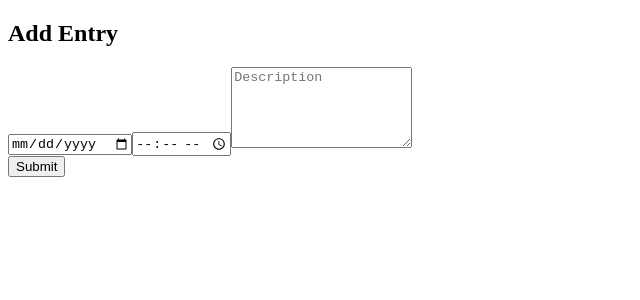
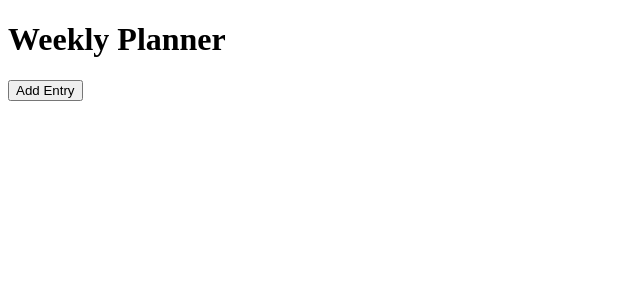
Before and after one commit to rachelbeacham/weekly-planner, a React app: page / in a window 1280 px wide. Shown: the top 300 px of the page, without its empty margins (0-640 px from the left). Built offline with nearby package versions, Linux system fonts and the light colour scheme; the HTML template or start-up script is replaced by a standard one.

Commit message:
Add handleClick method for add entry button. #1

```diff
--- a/src/planner.jsx
+++ b/src/planner.jsx
@@ -2,20 +2,30 @@ import React from 'react';
 import AddEntry from './components/addEntryModal';
 
 export default class Planner extends React.Component {
+  constructor(props) {
+    super(props)
+    this.state = {
+      view: 'main'
+    };
+    this.handleClick = this.handleClick.bind(this)
+  }
+  handleClick() {
+    this.setState({
+      view: 'add entry'
+    })
+  }
   render() {
     return(
-      <AddEntry />
-    /*
     <>
     <header className="d-flex justify-content-center">
       <h1 className="mt-4 salmon">Weekly Planner</h1>
     </header>
     <main>
       <div className="d-flex justify-content-center">
-        <button className="py-1 px-3 rounded salmon hover-shadow btn btn-outline-secondary">Add Entry</button>
+        <button onClick={this.handleClick} className="py-1 px-3 rounded salmon hover-shadow btn btn-outline-secondary">Add Entry</button>
       </div>
     </main>
-    </> */
+    </>
     )
   }
 }
```
